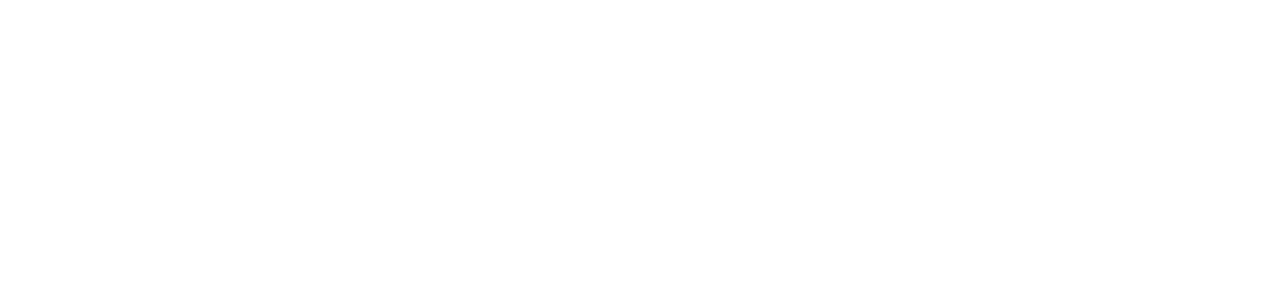
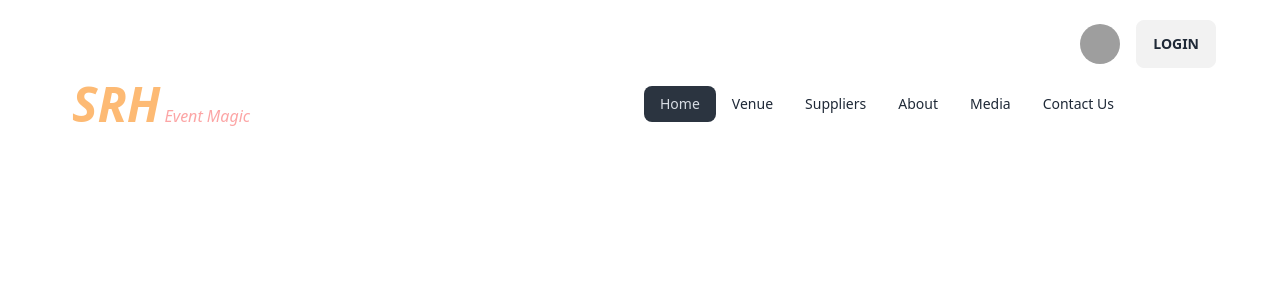
Before and after one commit to ProgSomel/SRH-Event-Magic, a React (Vite) app: page / in a window 1280 px wide. Shown: the top 300 px of the page. Built offline with nearby package versions, Linux system fonts and the light colour scheme; grey boxes are pictures that could not be loaded.

Commit message:
Navbar done

```diff
--- /dev/null
+++ b/src/Layouts/MainLayouts.jsx
@@ -0,0 +1,13 @@
+import { Outlet } from "react-router-dom";
+
+
+const MainLayouts = () => {
+    return (
+        <div className="  max-w-screen-2xl mx-auto px-4 md:px-8 lg:px-16">
+
+            <Outlet></Outlet>
+        </div>
+    );
+};
+
+export default MainLayouts;
--- /dev/null
+++ b/src/components/Header/Header.jsx
@@ -0,0 +1,35 @@
+import Navbar from "../Navbar/Navbar";
+
+const Header = () => {
+  return (
+    <div className="mt-5">
+      <div className="flex justify-end gap-3">
+        <div className="dropdown dropdown-end">
+          <label tabIndex={0} className="btn btn-ghost btn-circle avatar">
+            <div className="w-10 rounded-full">
+              <img src="https://media.licdn.com/dms/image/D5603AQGaIXLnPtBtaQ/profile-displayphoto-shrink_800_800/0/1674055812932?e=2147483647&v=beta&t=mlsNDLmsaK-6Szjw0JqzhbfZKTEkFmaFidAsaTNp8GY" />
+            </div>
+          </label>
+          <ul
+            tabIndex={0}
+            className="menu menu-sm dropdown-content mt-3 z-[1] p-2 shadow bg-base-100 rounded-box w-52"
+          >
+            <li>
+              <button className="btn btn-sm  btn-ghost">User name</button>
+            </li>
+            <li>
+              <button className="btn btn-sm  btn-ghost">Logout</button>
+            </li>
+          </ul>
+        </div>
+        <button className="btn">Login</button>
+      </div>
+
+      <div>
+        <Navbar></Navbar>
+      </div>
+    </div>
+  );
+};
+
+export default Header;
--- /dev/null
+++ b/src/components/Home/Home.jsx
@@ -0,0 +1,11 @@
+import Header from "../Header/Header";
+
+const Home = () => {
+    return (
+        <div>
+            <Header></Header>
+        </div>
+    );
+};
+
+export default Home;
--- /dev/null
+++ b/src/components/Navbar/Navbar.jsx
@@ -0,0 +1,67 @@
+import { NavLink } from "react-router-dom";
+
+const Navbar = () => {
+  const navlinks = (
+    <>
+      <li>
+        <NavLink to='/'>Home</NavLink>
+      </li>
+      <li>
+        <NavLink to='/venue'>Venue</NavLink>
+      </li>
+      <li>
+        <NavLink to='/suppliers'>Suppliers</NavLink>
+      </li>
+      <li>
+        <NavLink to='/about'>About</NavLink>
+      </li>
+      <li>
+        <NavLink to='/media'>Media</NavLink>
+      </li>
+      <li>
+        <NavLink to='/contactUs'>Contact Us</NavLink>
+      </li>
+
+
+    </>
+  );
+  return (
+    <div className="navbar bg-base-100">
+      <div className="navbar-start">
+        <div className="dropdown">
+          <label tabIndex={0} className="btn btn-ghost lg:hidden">
+            <svg
+              xmlns="http://www.w3.org/2000/svg"
+              className="h-5 w-5"
+              fill="none"
+              viewBox="0 0 24 24"
+              stroke="currentColor"
+            >
+              <path
+                strokeLinecap="round"
+                strokeLinejoin="round"
+                strokeWidth="2"
+                d="M4 6h16M4 12h8m-8 6h16"
+              />
+            </svg>
+          </label>
+          <ul
+            tabIndex={0}
+            className="menu menu-sm dropdown-content mt-3 z-[1] p-2 shadow bg-base-100 rounded-box w-52"
+          >
+            {navlinks}
+          </ul>
+        </div>
+        <a className="italic text-red-300 "><span className=" text-5xl font-bold italic text-orange-300">SRH</span> Event Magic</a>
+      </div>
+      <div className="navbar-center hidden lg:flex">
+        <ul className="menu menu-horizontal px-1">
+         {navlinks}
+        </ul>
+      </div>
+
+    </div>
+  );
+};
+
+export default Navbar;
--- a/src/index.css
+++ b/src/index.css
@@ -1,3 +1,4 @@
+
 @tailwind base;
 @tailwind components;
 @tailwind utilities;
--- a/src/main.jsx
+++ b/src/main.jsx
@@ -1,9 +1,11 @@
 import React from 'react'
 import ReactDOM from 'react-dom/client'
 import './index.css'
+import { RouterProvider } from 'react-router-dom'
+import myCreatedRoute from './routes/Route'
 
 ReactDOM.createRoot(document.getElementById('root')).render(
   <React.StrictMode>
-
+    <RouterProvider router={myCreatedRoute}></RouterProvider>
   </React.StrictMode>,
 )
```
Also changed, not shown: public/data.json (added, +44 -0 lines), src/routes/Route.jsx (added, +18 -0 lines).
